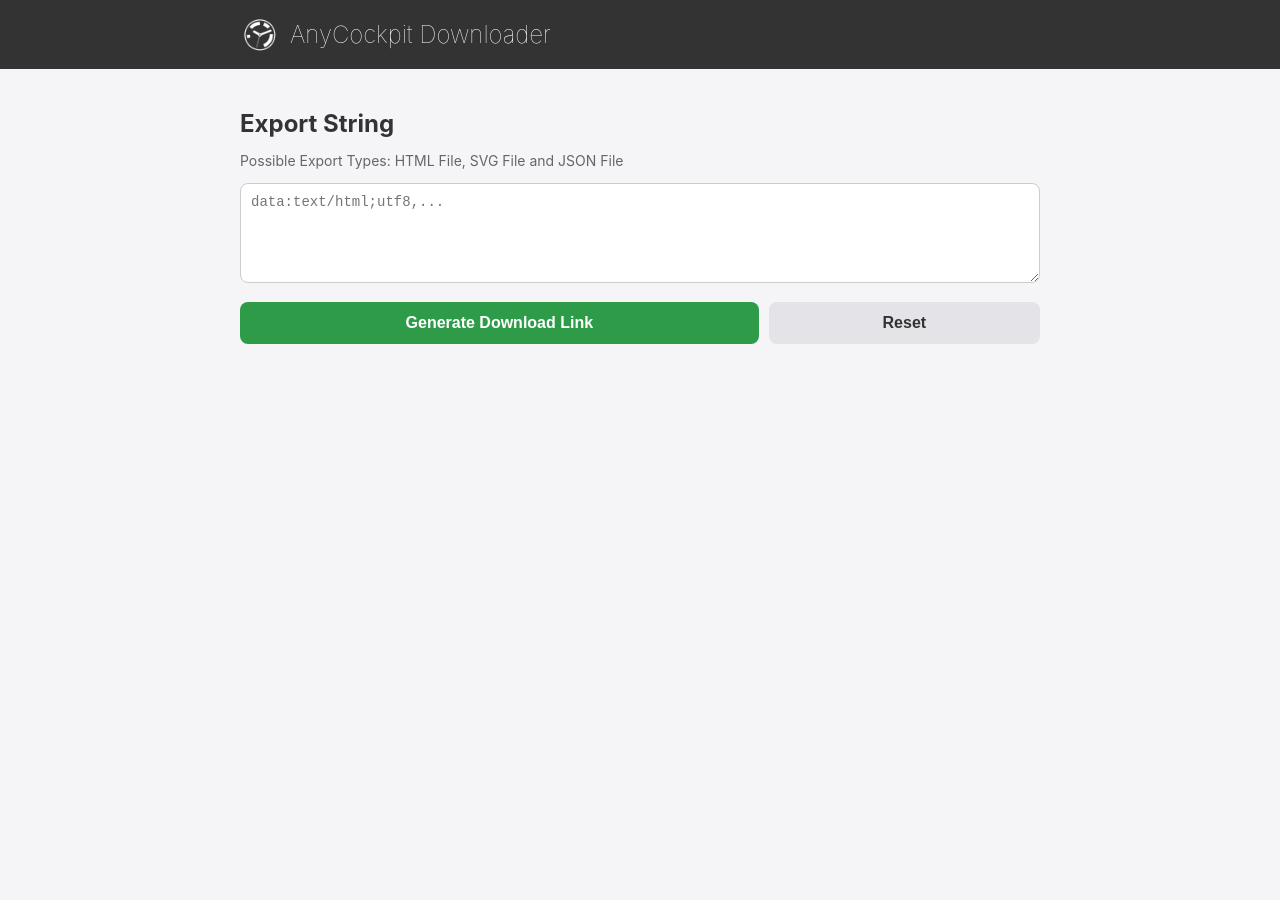
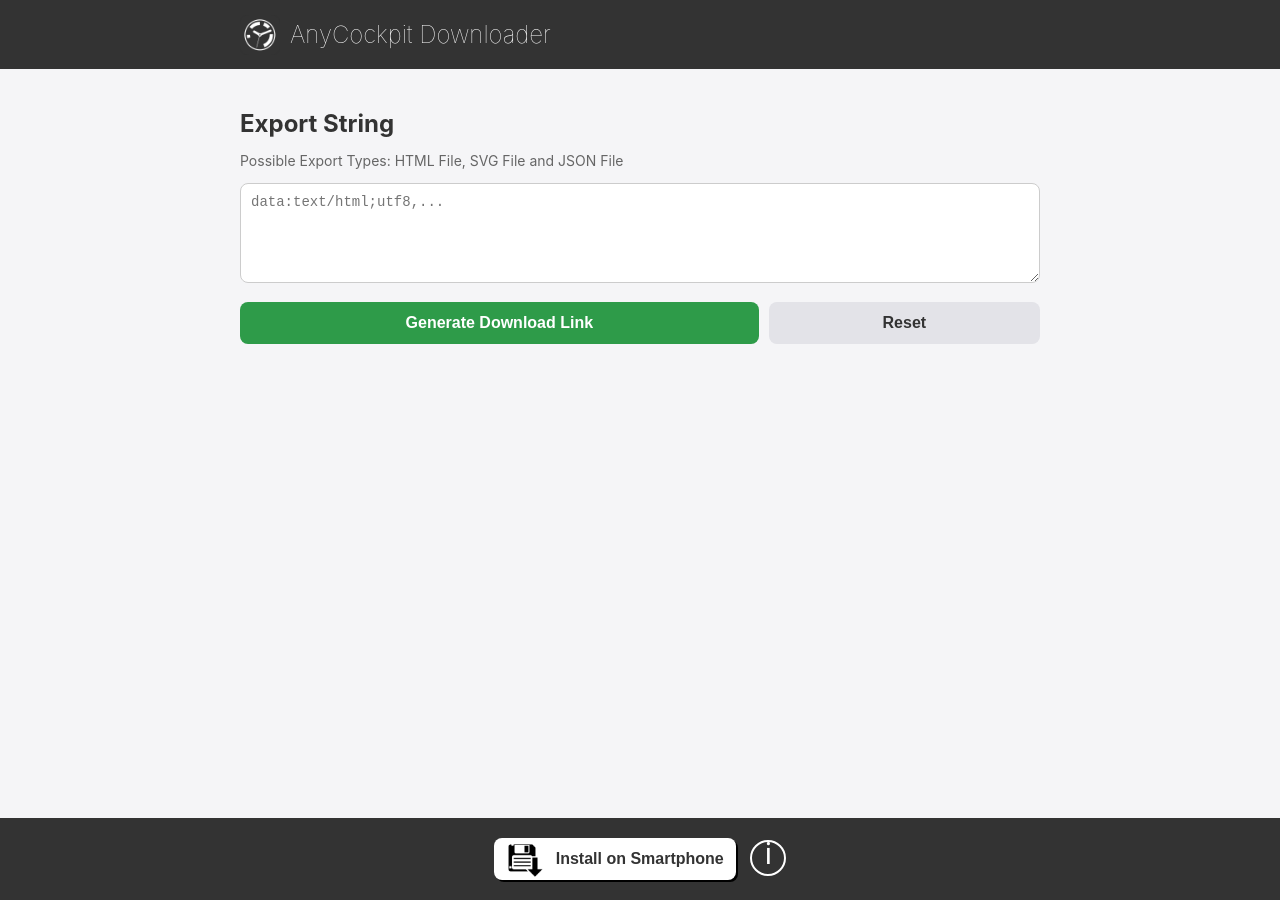
Before and after one commit to derivat3/pebble-watchface-any-cockpit, a Jekyll site: the page docs/downloader/index.html, which Jekyll copies as it is, in a window 1280 px wide. Built offline with Jekyll 4.4.1, drawn with Linux system fonts in a browser that asks for light colours.

Commit message:
Add PopOver info button

```diff
--- a/docs/downloader/index.html
+++ b/docs/downloader/index.html
@@ -44,6 +44,7 @@
         background-color: #333;
         padding: 0;
         margin: 0;
+        text-align: center;
       }
       h2 {
         margin-bottom: 10px;
@@ -104,16 +105,20 @@
         margin-top: -40%;
         margin-left: -50%;
       }
+      #pwaInstallWrapper {
+        /* display: none; */
+        display: inline-block;
+        margin: 20px auto;
+      }
       .pwaInstallBtnStyle {
         background-image: url("./disk.png");
         background-repeat: no-repeat;
         background-size: 40px;
         background-position: 10px center;
         text-indent: 50px;
-        display: none;
+        display: inline-block;
         background-color: #fff;
         color: #333;
-        margin: 20px auto;
         background-blend-mode: difference;
         box-shadow: 2px 2px 0 0 black;
       }
@@ -162,6 +167,64 @@
           transform: translate(-50%, 0);
         }
       }
+      #pwaInfoBtnWrapper {
+        /* display: none; */
+        display: inline-block;
+        position: relative;
+        margin-left: 10px;
+      }
+      #pwaInfoBtn {
+        background-color: transparent;
+        color: #fff;
+        width: 36px;
+        height: 36px;
+        border-radius: 50%;
+        padding: 0;
+        font-size: 18px;
+        display: flex;
+        align-items: center;
+        justify-content: center;
+        border: 2px solid #fff;
+        cursor: pointer;
+      }
+      #pwaInfoBtn::after {
+        content: "ℹ";
+        font-size: 30px;
+        position: relative;
+        width: 36px;
+        height: 36px;
+        line-height: 94%;
+        font-weight: lighter;
+      }
+      #pwaPopover {
+        display: none;
+        position: absolute;
+        bottom: 45px;
+        left: 50%;
+        transform: translateX(-50%);
+        background-color: #ffffff;
+        color: #333333;
+        border: 1px solid #ccc;
+        box-shadow: 0 4px 14px rgba(0, 0, 0, 0.15);
+        padding: 12px;
+        border-radius: 8px;
+        width: 240px;
+        font-size: 18px;
+        line-height: 1.4;
+        z-index: 10000;
+        font-weight: normal;
+      }
+      #pwaPopoverArrow {
+        position: absolute;
+        bottom: -6px;
+        left: 50%;
+        transform: translateX(-50%) rotate(45deg);
+        width: 10px;
+        height: 10px;
+        background-color: #ffffff;
+        border-right: 1px solid #ccc;
+        border-bottom: 1px solid #ccc;
+      }
     </style>
   </head>
   <body>
@@ -188,8 +251,22 @@
     </main>
 
     <footer>
-      <!-- Show install buttton when PWA is installable -->
-      <button id="pwaInstallBtn" class="pwaInstallBtnStyle">Install on Smartphone</button>
+      <div id="pwaInstallWrapper">
+        <!-- Show install buttton when PWA is installable -->
+        <button id="pwaInstallBtn" class="pwaInstallBtnStyle">Install on Smartphone</button>
+        <!-- Info icon button wrapper (hidden by default) -->
+        <div id="pwaInfoBtnWrapper">
+          <button id="pwaInfoBtn" aria-label="Info"></button>
+
+          <!-- Popover element with engaging promotional text -->
+          <div id="pwaPopover">
+            <!-- Small decorative arrow pointing upwards -->
+            <div id="pwaPopoverArrow"></div>
+            Install this PWA now to unlock seamless sharing! Instantly send and securely store your backups directly
+            from the App Settings.
+          </div>
+        </div>
+      </div>
     </footer>
 
     <div id="toastContainer"></div>
@@ -211,11 +291,11 @@
         // Store the event for later when the user clicks our button
         deferredPrompt = e;
 
-        // Make your own install button visible
-        pwaInstallBtn.style.display = "block";
+        // Make element visible at the same time
+        pwaInstallWrapper.style.display = "inline-block";
       });
 
-      // 2. Klick-Event auf deinen eigenen Button registrieren
+      // 2. Click event on the installation button
       pwaInstallBtn.addEventListener("click", async () => {
         if (!deferredPrompt) return;
 
@@ -229,15 +309,32 @@
         // Remove the event, as it can only be used once
         deferredPrompt = null;
 
-        // Deinen Button wieder ausblenden, da die App nun installiert wird/wurde
-        pwaInstallBtn.style.display = "none";
+        // Hide element and close the popover immediately
+        pwaInstallWrapper.style.display = "none";
+        pwaPopover.style.display = "none";
       });
 
-      // 3. Optional: Check if the app has already been successfully installed
+      // 3. Fallback/Cleanup event if the app was successfully installed
       window.addEventListener("appinstalled", (event) => {
         console.log("PWA successfully installed!");
-        pwaInstallBtn.style.display = "none";
+        pwaInstallWrapper.style.display = "none";
+        pwaPopover.style.display = "none";
         showToast("App install successfully!", "success", undefined);
+      });
+
+      // 4. Toggle the popover visibility when clicking the info icon
+      pwaInfoBtn.addEventListener("click", (event) => {
+        // Prevent the click event from bubbling up to the window listener
+        event.stopPropagation();
+        const isVisible = pwaPopover.style.display === "block";
+        pwaPopover.style.display = isVisible ? "none" : "block";
+      });
+
+      // 5. Automatically dismiss the popover when the user clicks anywhere else
+      window.addEventListener("click", (event) => {
+        if (pwaPopover.style.display === "block" && !pwaPopover.contains(event.target)) {
+          pwaPopover.style.display = "none";
+        }
       });
 
       // -------------------------------------------------------------
@@ -472,18 +569,17 @@
           // Clear previous timeouts if Toasts are fired quickly
           clearTimeout(toastTimeout);
 
-          // Text setzen
+          // Set Text
           toast.innerText = message;
 
-          // Hintergrundfarbe basierend auf dem Typ definieren
-          let backgroundColor = "#e3e3e8"; // Standard: Dunkelgrau (info)
-          // if (type === 'success') backgroundColor = '#34c759'; // Apple-Green
+          // Define background color based on the type
+          let backgroundColor = "#e3e3e8";
           if (type === "success") backgroundColor = "#d1f2d1";
           if (type === "error") backgroundColor = "#fdcccc";
 
           toast.style.backgroundColor = backgroundColor;
 
-          // Toast anzeigen und Animation starten
+          // Show toast and start animation
           toast.style.display = "block";
           toast.classList.add("toast-show");
 
```
Also changed, not shown: other parts of docs/downloader/index.html (+10 -7 lines).
